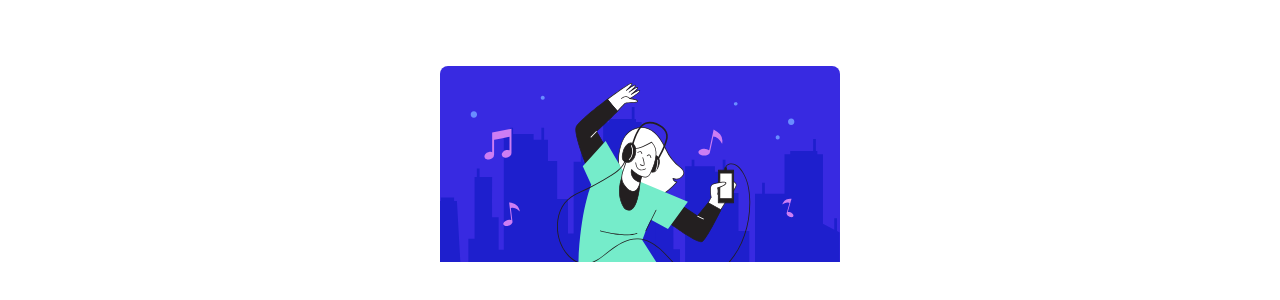
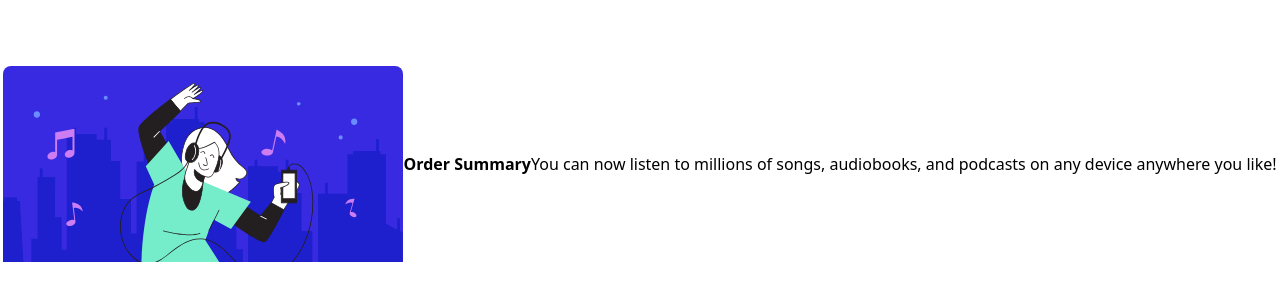
Before and after one commit to otilor/order-summary-component-main-frontend-mentor, a Next.js app: page / in a window 1280 px wide. Shown: the part 236-536 px from the top of the page. Built offline with nearby package versions, Linux system fonts and the light colour scheme.

Commit message:
add text

```diff
--- a/pages/index.js
+++ b/pages/index.js
@@ -17,6 +17,8 @@ export default function Home() {
       <main>
         <div className='bg-white flex items-center justify-center h-screen'>
           <Image alt='banner image' className='rounded-t-lg' src='/images/illustration-hero.svg' width={400} height={400}/>
+          <h4 className='font-bold'>Order Summary</h4>
+          <p>You can now listen to millions of songs, audiobooks, and podcasts on any device anywhere you like!</p>
         </div>
       </main>
     </>
```
